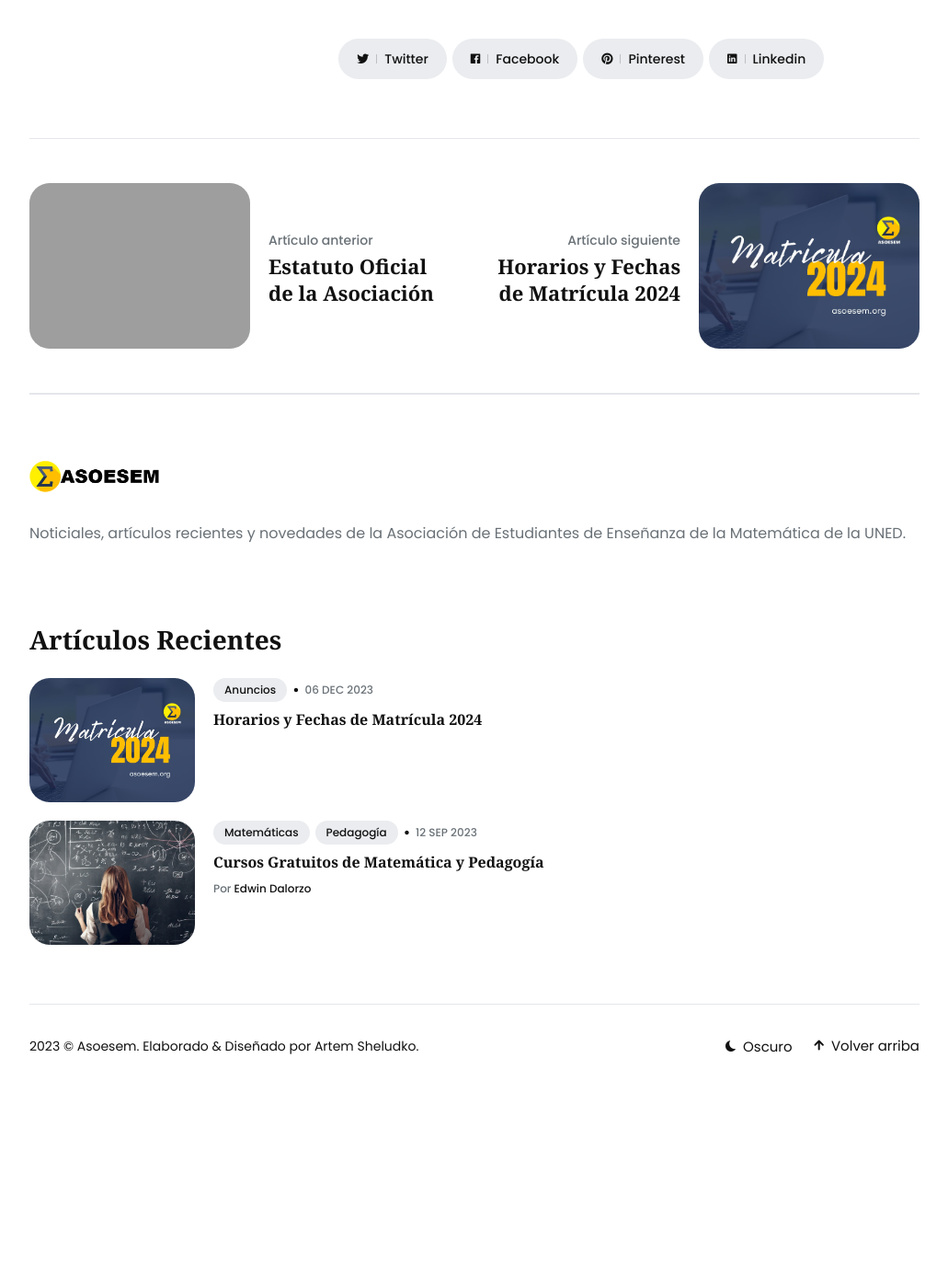
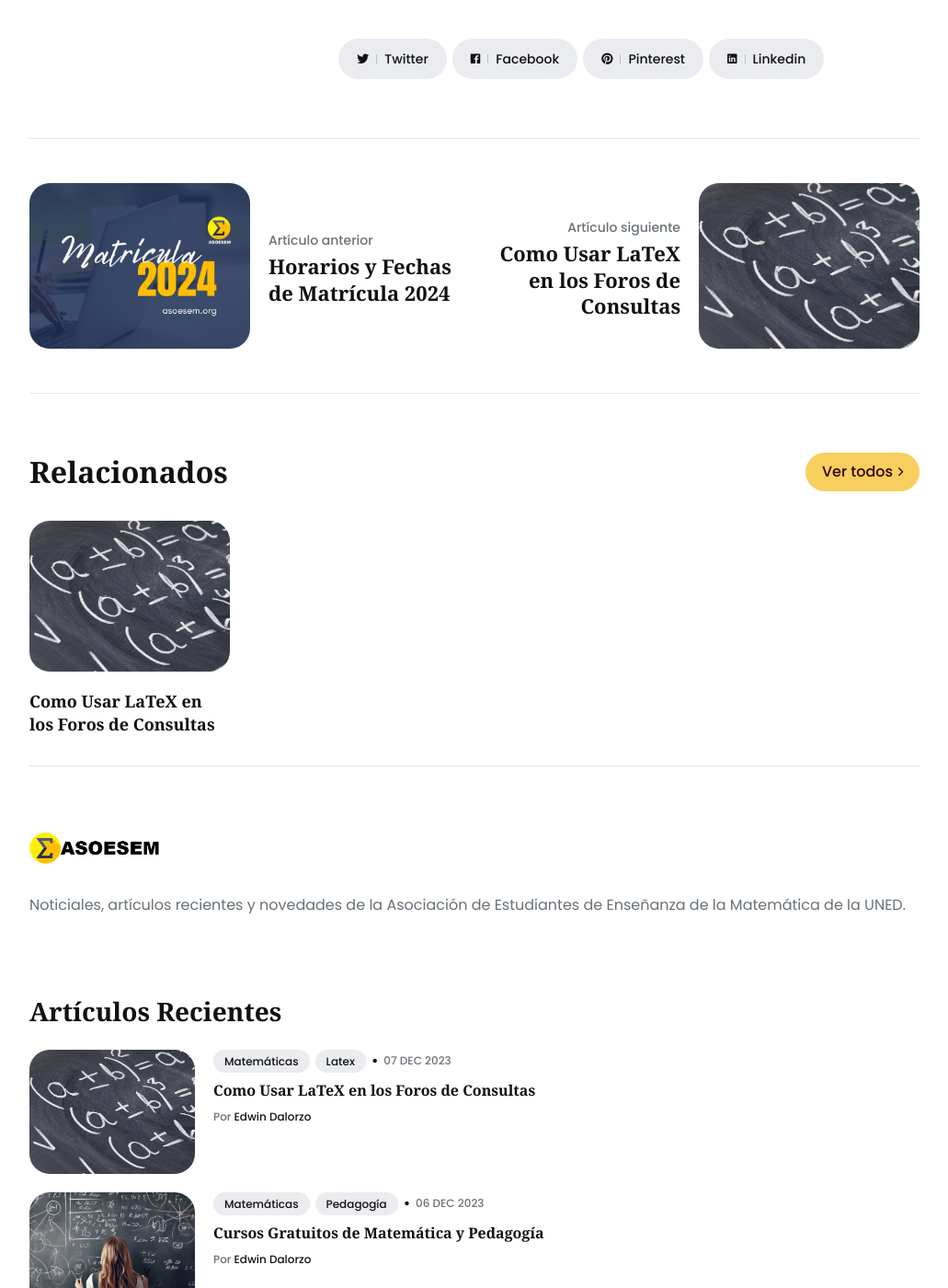
Before and after one commit to asoesem/asoesem.github.io, a Jekyll site: the page built from _posts/2023-09-12-los-mejores-cursos-gratuitos.md, in a window 1280 px wide and 1400 px high, scrolled down 3943 px. Shown: the whole window at 92% size, without its empty margins (124-1155 px from the left). Built offline with Jekyll 4.4.1, drawn with Linux system fonts in a browser that asks for light colours; before the commit the page ends 5125 px from its top, so only the background shows below that; some of the changed lines change nothing that is shown; some of the changed text lies outside the part shown; grey boxes are pictures that could not be loaded.

Commit message:
Agrega entrada sobre el uso de LaTeX en foros de consulta

```diff
--- a/_posts/2023-09-12-los-mejores-cursos-gratuitos.md
+++ b/_posts/2023-09-12-los-mejores-cursos-gratuitos.md
@@ -2,12 +2,12 @@
 layout: post
 title: Cursos Gratuitos de Matemática y Pedagogía
 description: Un listado de algunos de los mejores cursos gratuitos ofrecidos por algunas de las mejores universidades del mundo.
-date: 2023-09-12 22:00:00
+date: 2023-12-06T11:00:00-06:00
 author: edalorzo
 image: '/images/39.jpg'
 tags: [matemáticas,pedagogía]
 commissions: [cofoma]
-featured: false
+featured: true
 comments: false
 share: true
 ---
--- /dev/null
+++ b/_posts/2023-12-07-latex-en-foro-de-consultas.md
@@ -0,0 +1,158 @@
+---
+layout: post
+title: Como Usar LaTeX en los Foros de Consultas
+description: Gu{ia de como escribir expresiones de LaTeX en los foros de consultas de los entornos virtuales de la UNED.
+date: 2023-12-07T18:00:00-06:00
+author: edalorzo
+image: '/images/42.jpg'
+tags: [matemáticas,latex]
+commissions: [cofoma]
+featured: true
+comments: true
+share: true
+---
+
+Para aquellos que estamos llevando alguna materia de matemática y, especialmente, para los que somos estudiantes de carreras de ciencias en exactas, puede ser fundamental realizar consultas en los foros del entorno virtual utilizando lenguaje matemático.
+
+Algunos recurren a subir imágenes con fotografías de sus libros o de cosas que han escrito ellos mismos manualmente en papel. Sin embargo, el campus virtual, montado sobre la plataforma Moodle, soporta el uso de $$\LaTeX$$ en los foros. $$\LaTeX$$ es un lenguaje de composición tipográfica especialmente utilizado en matemáticas por su versatilidad para expresar tipográficamente, expresiones de lenguaje matemático.
+
+En el foro de consultas es posible escribir expresiones en $$\LaTeX$$, el cual soporta los dos modos tradicionales de expresiones matemáticas: en línea y el modo display.
+
+### Modo en Línea
+
+El modo en línea se suele usar para escribir fórmulas matemáticas que son parte del mismo párrafo, mientras que el modo display se usa para escribir fórmulas matemáticas que no son parte del párrafo y deberían ir en una párrafo parte.
+
+Para escribir una expresión matemática en línea, colocamos los comandos de LaTeX entre un par de paréntesis redondos, precedidos de una barra inclinada $$\texttt{\\}\texttt{(}\quad\texttt{\\}\texttt{)}$$.
+
+Por ejemplo $$\texttt{\\}\texttt{(} \texttt{c = \sqrt{a^2 + b^2}} \texttt{\\}\texttt{)}$$ produce la salida $$c = \sqrt{a^2 + b^2}$$ que es parte del mismo párrafo.
+
+Algunos podrían estar familiarizados con herramientas de LaTeX que permiten escribir este tipo de expresiones entre dos signos de dólar, $$\texttt{\$   \$}$$, sin embargo, esta técnica no funciona en el entorno virtual.
+
+### Modo Display
+
+Por otro lado, si la expresión que queremos escribir debe ocupar una línea separada, podemos colocar nuestro código LaTeX entre un par de paréntesis cuadrados precedidos de una barra inclinada: $$\texttt{\\}\texttt{[}\quad\texttt{\\}\texttt{]}$$.
+
+Igualmente, algunos podrían estar familiarizados con herramientas de $$\LaTeX$$ que permiten escribir este tipo de expresiones entre dobles signos de dólar, $$\texttt{\$\$   \$\$}$$. Contrario al caso anterior, esta técnica sí funciona en el entorno virtual.
+
+Por ejemplo, $$\texttt{\\}\texttt{[}\texttt{a = \frac{b \cdot h}{2}}\texttt{\\}\texttt{]}$$, se convierte en algo como lo siguiente:
+
+$$a = \frac{b \cdot h}{2}$$
+
+Sabiendo esto, escribir expresiones matemáticas en el entorno virtual se puede volver algo relativamente sencillo una vez que dominamos los comandos básicos de $$\LaTeX$$. Abajo les dejo algunas referencias que pueden resultar de gran ayuda.
+
+A continuación les dejo algunos de los comandos más útiles que he ido aprendiendo en diferentes cursos:
+
+#### Fundamentos
+
+* $$x=\dfrac{-b \pm \sqrt{b^{2}-4ac}}{2a}$$: $$\texttt{\\}\texttt{(} x=\texttt{\\dfrac{-b \\pm \\sqrt{b^{2}-4ac}}{2a}} \texttt{\\}\texttt{)}$$
+
+#### Lógica
+
+* $$p \wedge q$$:  $$\texttt{\\}\texttt{(} \texttt{p \wedge q} \texttt{\\}\texttt{)}$$.
+* $$p \vee q$$: $$\texttt{\\}\texttt{(} \texttt{p \vee q} \texttt{\\}\texttt{)}$$.
+* $$\neg{p}$$:  $$\texttt{\\}\texttt{(}\texttt{\\neg{p}}\texttt{\\}\texttt{)}$$.
+* $$p \rightarrow q$$: $$\texttt{\\}\texttt{(}\texttt{p \rightarrow q}\texttt{\\}\texttt{)}$$.
+* $$p \leftrightarrow q$$: $$\texttt{\\}\texttt{(}\texttt{p \leftrightarrow q}\texttt{\\}\texttt{)}$$.
+* $$P \equiv Q$$: $$\texttt{\\}\texttt{(}\texttt{P \\equiv Q}\texttt{\\}\texttt{)}$$.
+* $$\forall{x} \in X$$: $$\texttt{\\}\texttt{(}\texttt{\\forall{x} \\in X}\texttt{\\}\texttt{)}$$.
+* $$\exists{y} \in Y$$: $$\texttt{\\}\texttt{(}\texttt{\\exists{y} \\in Y}\texttt{\\}\texttt{)}$$.
+
+#### Conjuntos:
+
+* $$\{x_1,\dots,x_n\}$$: $$\texttt{\\}\texttt{(}\texttt{\\{x_1, \dots, x_n\\}}\texttt{\\}\texttt{)}$$.
+* $$\{x \mid p(x)\}$$: $$\texttt{\\}\texttt{(}\texttt{\\{x \mid p(x)\\}}\texttt{\\}\texttt{)}$$.
+* $$a \mid b$$: $$\texttt{\\}\texttt{(}\texttt{a \\mid b}\texttt{\\}\texttt{)}$$.
+* $$a \not\mid b$$: $$\texttt{\\}\texttt{(}\texttt{a \\not\\mid b}\texttt{\\}\texttt{)}$$.
+* $$x \in X$$: $$\texttt{\\}\texttt{(}\texttt{x \\in X}\texttt{\\}\texttt{)}$$.
+* $$x \not\in X$$: $$\texttt{\\}\texttt{(}\texttt{x \\not\\in X}\texttt{\\}\texttt{)}$$.
+* $$\mid X \mid$$: $$\texttt{\\}\texttt{(}\texttt{\left\| X \right\|}\texttt{\\}\texttt{)}$$.
+* $$\overline{X}$$: $$\texttt{\\}\texttt{(}\texttt{\\overline{X}}\texttt{\\}\texttt{)}$$.
+* $$\emptyset$$: $$\texttt{\\}\texttt{(}\texttt{\\emptyset}\texttt{\\}\texttt{)}$$.
+* $$X \subseteq Y$$: $$\texttt{\\}\texttt{(}\texttt{X \\subseteq Y}\texttt{\\}\texttt{)}$$.
+* $$X \subset Y$$: $$\texttt{\\}\texttt{(}\texttt{X \\subset Y}\texttt{\\}\texttt{)}$$.
+* $$\mathcal{P}(x)$$: $$\texttt{\\}\texttt{(}\texttt{\\mathcal{P}(x)}\texttt{\\}\texttt{)}$$.
+* $$X \cup Y$$: $$\texttt{\\}\texttt{(}\texttt{X \\cup Y}\texttt{\\}\texttt{)}$$.
+* $$X \cap Y$$: $$\texttt{\\}\texttt{(}\texttt{X \\cap Y}\texttt{\\}\texttt{)}$$.
+* $$X \times Y$$: $$\texttt{\\}\texttt{(}\texttt{X \\times Y}\texttt{\\}\texttt{)}$$.
+* $$\bigcup_{i=1}^{3}{A_i}$$: $$\texttt{\\}\texttt{(}\texttt{\\bigcup_{i=1}^{3}{A_i}}\texttt{\\}\texttt{)}$$.
+* $$\bigcup_{i \in \{1,2,3\}}{A_i}$$: $$\texttt{\\}\texttt{(}\texttt{\\bigcup_{i \\in \{1,2,3\}}{A_i}}\texttt{\\}\texttt{)}$$.
+* $$\bigcap_{i=1}^{3}{A_i}$$: $$\texttt{\\}\texttt{(}\texttt{\\bigcap_{i=1}^{3}{A_i}}\texttt{\\}\texttt{)}$$.
+* $$\bigcap_{i \in \{1,2,3\}}{A_i}$$: $$\texttt{\\}\texttt{(}\texttt{\\bigcap_{i \\in \{1,2,3\}}{A_i}}\texttt{\\}\texttt{)}$$.
+* $$(x,y)$$: $$\texttt{\\}\texttt{(}\texttt{(x,y)}\texttt{\\}\texttt{)}$$.
+* $$(x_1,\dots,y_n)$$: $$\texttt{\\}\texttt{(}\texttt{(x_1, \dots, y_n)}\texttt{\\}\texttt{)}$$.
+* $$\mathbb{N}$$: $$\texttt{\\}\texttt{(}\texttt{\\mathbb{N}}\texttt{\\}\texttt{)}$$.
+* $$\mathbb{Z}$$: $$\texttt{\\}\texttt{(}\texttt{\\mathbb{Z}}\texttt{\\}\texttt{)}$$.
+* $$\mathbb{Q}$$: $$\texttt{\\}\texttt{(}\texttt{\\mathbb{Q}}\texttt{\\}\texttt{)}$$.
+* $$\mathbb{R}$$: $$\texttt{\\}\texttt{(}\texttt{\\mathbb{R}}\texttt{\\}\texttt{)}$$.
+
+#### Relaciones:
+
+* $${}_{a}\mathfrak{R}_{b}$$: $$\texttt{\\}\texttt{(}\texttt{\{\}_\{a\}\\mathfrak\{R\}_\{b\}}\texttt{\\}\texttt{)}$$.
+* $$[x]$$: $$\texttt{\\}\texttt{(}\texttt{[x]}\texttt{\\}\texttt{)}$$.
+* $$\mathfrak{R}^{-1}$$: $$\texttt{\\}\texttt{(}\texttt{\\mathfrak\{R\}^\{-1\}}\texttt{\\}\texttt{)}$$.
+* $$\mathfrak{R}_1 \circ \mathfrak{R}_2$$: $$\texttt{\\}\texttt{(}\texttt{\\mathfrak\{R\}_1 \\circ \\mathfrak\{R\}_2}\texttt{\\}\texttt{)}$$.
+
+#### Funciones
+
+* $$f(x)$$: $$\texttt{\\}\texttt{(}\texttt{f(x)}\texttt{\\}\texttt{)}$$.
+* $$f:X \to Y$$: $$\texttt{\\}\texttt{(}\texttt{f:X \\to Y}\texttt{\\}\texttt{)}$$.
+* $$f \circ g$$: $$\texttt{\\}\texttt{(}\texttt{f \\circ g}\texttt{\\}\texttt{)}$$.
+* $$f^{-1}$$: $$\texttt{\\}\texttt{(}\texttt{f^{-1}}\texttt{\\}\texttt{)}$$.
+
+#### Geometría
+
+* $$P,Q,R$$: $$\texttt{\\}\texttt{(}\texttt{P,Q,R}\texttt{\\}\texttt{)}$$.
+* $$\overline{PQ}$$: $$\texttt{\\}\texttt{(}\texttt{\\overline{PQ}}\texttt{\\}\texttt{)}$$.
+* $$\overleftrightarrow{PQ}$$: $$\texttt{\\}\texttt{(}\texttt{\\overleftrightarrow{PQ}}\texttt{\\}\texttt{)}$$.
+* $$\overrightarrow{PQ}$$: $$\texttt{\\}\texttt{(}\texttt{\\overrightarrow{PQ}}\texttt{\\}\texttt{)}$$.
+* $$\angle{ABC}$$: $$\texttt{\\}\texttt{(}\texttt{\\angle{ABC}}\texttt{\\}\texttt{)}$$.
+* $$m\angle{ABC}=r^{\circ}$$: $$\texttt{\\}\texttt{(}\texttt{m\\angle{ABC}^{\\circ}}\texttt{\\}\texttt{)}$$.
+* $$\angle{1}\cong\angle{2}$$: $$\texttt{\\}\texttt{(}\texttt{\\angle{1} \\cong \\angle{2}}\texttt{\\}\texttt{)}$$.
+* $$\triangle{ABC}$$: $$\texttt{\\}\texttt{(}\texttt{\\triangle{ABC}}\texttt{\\}\texttt{)}$$.
+* $$l \perp m$$: $$\texttt{\\}\texttt{(}\texttt{l \\perp m}\texttt{\\}\texttt{)}$$.
+* $$l \parallel m$$: $$\texttt{\\}\texttt{(}\texttt{l \\parallel m}\texttt{\\}\texttt{)}$$.
+* $$l \not\perp m$$: $$\texttt{\\}\texttt{(}\texttt{l \\not\\perp m}\texttt{\\}\texttt{)}$$.
+* $$l \not\parallel m$$: $$\texttt{\\}\texttt{(}\texttt{l \\not\\parallel m}\texttt{\\}\texttt{)}$$.
+* $$\alpha,\beta,\gamma,\theta$$: $$\texttt{\\}\texttt{(}\texttt{\\alpha, \\beta, \\gamma, \\theta}\texttt{\\}\texttt{)}$$.
+* $$\pi$$: $$\texttt{\\}\texttt{(}\texttt{\\pi}\texttt{\\}\texttt{)}$$.
+
+#### Operaciones Multilineas
+
+En ciertas ocasiones puede ser útil desarrollar una ecuación que ocupa múltiples lineas, como el ejemplo siguiete:
+
+$$\begin{aligned}\cos{43^{\circ}} &= \dfrac{a}{27^{\circ}} \\27^{\circ}\cos{43^{\circ}} &= a\end{aligned}$$
+
+Para conseguir este efecto, debemos escribir el código $$\LaTeX$$ entre dos expresiones de alineamiento como se muestra a continuación:
+
+$$\texttt{\\}\texttt{(}\texttt{\\begin{aligned}}\quad\texttt{\\end{aligned}}\texttt{\\}\texttt{)}$$.
+
+Para producir una nueva línea se utiliza el operador $$\texttt{\\\\}$$, y para indicar que las expresiones se deben alinear en algún punto se utiliza el operador  $$\texttt{&}$$ para marcar el punto de alineamiento. Por ejemplo, la expresión de arriba se escribe como:
+
+$$\texttt{\\begin{aligned}}\texttt{\\cos{43^{\\circ}} &= \\dfrac{a}{27^{\\circ}} \\\\27^{\\circ}\\cos{43^{\\circ}} &= a}\texttt{\\end{aligned}}$$
+
+Donde se puede ver que el punto de alineamiento es el signo de igual y por eso ambas expresiones están alineadas en ese signo: $$\texttt{&=}$$, y se puede ver que hay un retorno de carro o una nueva línea justo donde comienza $$\texttt{\\\\27^{\\circ}}$$.
+
+Con algo de paciencia y cuidado es posible escribir expresiones multilíneas complejas como la siguiente:
+
+$$\begin{aligned} 1 + S(n) &= S(1 + n) \;& \text{[Def. 1, (b)]} \\ &= S(n + 1) \;& \text{[Hipótesis inductiva]} \\ &= (n + 1) + 1 \;& \text{[Def. 1, (a)]} \\ &= S(n) + 1 \;& \text{[Def. 1, (a)]}\end{aligned}$$
+
+### Otras Herramientas Útiles
+
+A menudo, un problema es que cuando uno escribe $$\LaTeX$$ en el foro, no se está muy seguro de si se hizo bien hasta que uno publica la entrada. Con frecuencia, uno descubre que se equivocó en algún comando, pero ya en ese punto no queda más remedio que editar la entrada en el foro. Una forma de evitar este problema es escribir el código $$\LaTeX$$ en alguna otra herramienta. Una que me gusta por su sencillez es [CodeCogs][1]. Puedes escribir tu código $$\LaTeX$$ ahí y luego nada más lo pasa al foro entre los paréntesis adecuados.
+
+Otra alternativa es utilizar algún otro editor popular como [Overleaf][2] o [TexStudio][3] para escribir las entradas del foro en el editor y luego pasarlas al foro una vez que uno está satisfecho. Ambos editores soportan los mismos paréntesis de $$\LaTeX$$ que el foro de consultas y la plataforma virtual.
+
+### Lectura Adicional
+
+Si quieres aprender más, puedes consultar innumerables recursos en Internet, pero acá abajo dejo un par de mis favoritos.
+
+* [Listado de Comandos de LaTeX para Estudiantes de Matemática][4]
+* [La Introducción no tan Corta de LaTeX][5]
+* [Lista de Comandos Soportados por MathJax][6]
+
+[1]: https://latex.codecogs.com/eqneditor/editor.php?lang=es-es
+[2]: https://www.overleaf.com/project
+[3]: https://www.texstudio.org/
+[4]: https://mirrors.ucr.ac.cr/CTAN/info/undergradmath/undergradmath.pdf
+[5]: https://mirrors.ucr.ac.cr/CTAN/info/lshort/spanish/lshort-letter.pdf
+[6]: https://docs.mathjax.org/en/latest/input/tex/macros/index.html
```
